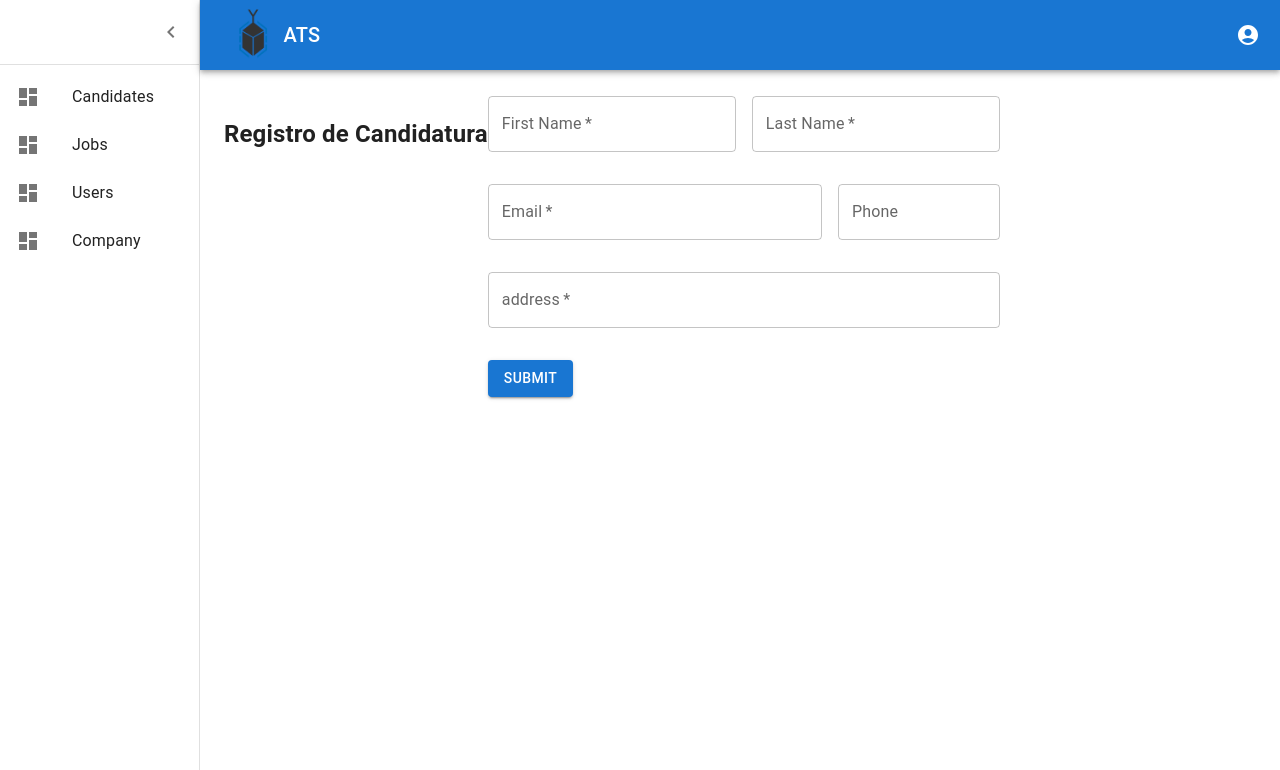
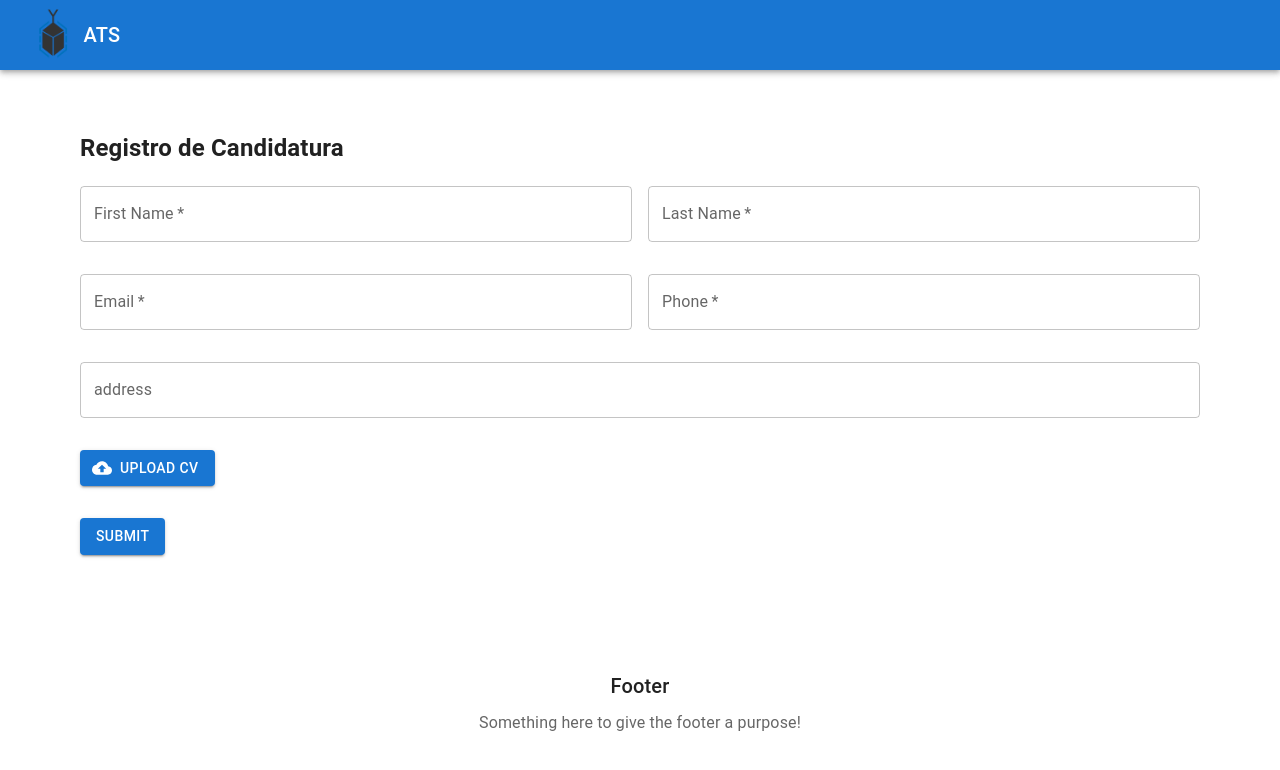
Before and after one commit to BeneharoFranco/atsFronted, a React (Vite) app: page /Register in a window 1280 px wide. Shown: the top 770 px of the page. Built offline with nearby package versions, Linux system fonts and the light colour scheme; sample sign-in values are in the browser's storage.

Commit message:
primera version mvp

```diff
--- a/src/components/Header/Header.jsx
+++ b/src/components/Header/Header.jsx
@@ -48,13 +48,13 @@ const Header = ({open, toggleDrawer, drawerWidth}) => {
     setAnchorEl(null);
     // localStorage.removeItem("token");
     // localStorage.removeItem("role");
-    // navigate("/Login");
-    // navigate("/Home");
+    // navigate("/Gestion/Login");
+    // navigate("/Gestion/Home");
   };
   const logout = () => {
     localStorage.removeItem("token");
     localStorage.removeItem("role");
-    navigate("/Login");
+    navigate("/Gestion/Login");
   }
 
   return (
@@ -128,7 +128,7 @@ const Header = ({open, toggleDrawer, drawerWidth}) => {
             onClose={handleClose}
           >
             <MenuItem onClick={() => {handleClose();navigate("/Register");}}>Register</MenuItem>
-            {localStorage.getItem("token") ? <MenuItem onClick={logout}>Log Out</MenuItem> : <MenuItem onClick={() => {handleClose(); navigate("/Login")}}>Login</MenuItem>}
+            {localStorage.getItem("token") ? <MenuItem onClick={logout}>Log Out</MenuItem> : <MenuItem onClick={() => {handleClose(); navigate("/Gestion/Login")}}>Login</MenuItem>}
 
           </Menu>
           </Toolbar>
--- /dev/null
+++ b/src/layouts/Public/Public.jsx
@@ -0,0 +1,96 @@
+import React from 'react';
+import PropTypes from 'prop-types';
+// import classNames from 'classnames';
+import { Link, Outlet } from 'react-router-dom';
+import { AppBar, Box, CssBaseline, Toolbar, Typography } from '@mui/material';
+import logo from "../../assets/logo.png";
+
+/*
+const styles = theme => ({
+  appBar: {
+    position: 'relative',
+  },
+  icon: {
+    marginRight: theme.spacing.unit * 2,
+  },
+  heroUnit: {
+    backgroundColor: theme.palette.background.paper,
+  },
+  heroContent: {
+    maxWidth: 600,
+    margin: '0 auto',
+    padding: `${theme.spacing.unit * 8}px 0 ${theme.spacing.unit * 6}px`,
+  },
+  heroButtons: {
+    marginTop: theme.spacing.unit * 4,
+  },
+  layout: {
+    width: 'auto',
+    marginLeft: theme.spacing.unit * 3,
+    marginRight: theme.spacing.unit * 3,
+    [theme.breakpoints.up(1100 + theme.spacing.unit * 3 * 2)]: {
+      width: 1100,
+      marginLeft: 'auto',
+      marginRight: 'auto',
+    },
+  },
+  cardGrid: {
+    padding: `${theme.spacing.unit * 8}px 0`,
+  },
+  card: {
+    height: '100%',
+    display: 'flex',
+    flexDirection: 'column',
+  },
+  cardMedia: {
+    paddingTop: '56.25%', // 16:9
+  },
+  cardContent: {
+    flexGrow: 1,
+  },
+  footer: {
+    backgroundColor: theme.palette.background.paper,
+    padding: theme.spacing.unit * 6,
+  },
+});
+*/
+
+const Public = ({ children/*, classes*/ }) => {
+  return (
+    <React.Fragment>
+      <CssBaseline />
+      <AppBar position="static">
+        <Toolbar>
+            <Typography component="h1" variant="h6" color="inherit" noWrap sx={{ flexGrow: 1 }} >
+                <Link /* to={"/Home"} */ style={{ textDecoration: "none", color: "inherit", display: "flex", alignItems: "center", }} >
+                    <img src={logo} alt="Company Logo" style={{ height: "70px" }} />
+                    ATS
+                </Link>
+            </Typography>
+        </Toolbar>
+      </AppBar>
+
+      <Box component={"main"} minHeight={"75vh"} container spacing={3} width={"100%"} sx={{ px:10, py:5 }} >
+        {children ?? <Outlet />}
+      </Box>
+      {/* Footer */}
+      <footer /*className={classes.footer}*/>
+        <Typography variant="h6" align="center" gutterBottom>
+          Footer
+        </Typography>
+        <Typography variant="subtitle1" align="center" color="textSecondary" component="p">
+          Something here to give the footer a purpose!
+        </Typography>
+      </footer>
+      {/* End footer */}
+    </React.Fragment>
+  );
+}
+
+Public.propTypes = {
+//   classes: PropTypes.object.isRequired,
+  children: PropTypes.object,
+};
+
+export default Public;
+// export default withStyles(styles)(Public);
--- a/src/layouts/Root.jsx
+++ b/src/layouts/Root.jsx
@@ -11,16 +11,16 @@ let pages = [];
 
 const pagesAdmin = [
   // { name: "Home", path: "/Home" },
-  { name: "Candidates", path: "/Candidate" },
-  { name: "Jobs", path: "/JobOpening" },
-  { name: "Users", path: "/User" },
-  { name: "Company", path: "/Company" },
+  { name: "Candidates", path: "/Gestion/Candidate" },
+  { name: "Jobs", path: "/Gestion/JobOpening" },
+  { name: "Users", path: "/Gestion/User" },
+  { name: "Company", path: "/Gestion/Company" },
 ];
 
 const pagesRecruiter = [
   // { name: "Home", path: "/Home" },
-  { name: "Candidates", path: "/Candidate" },
-  { name: "Jobs", path: "/JobOpening" },
+  { name: "Candidates", path: "/Gestion/Candidate" },
+  { name: "Jobs", path: "/Gestion/JobOpening" },
 ];
 
 // const pages = [
--- a/src/page/Candidate/CandidateAdd/CandidateAdd.jsx
+++ b/src/page/Candidate/CandidateAdd/CandidateAdd.jsx
@@ -9,12 +9,25 @@ import {
   Container,
   Stack,
   Alert,
+  styled,
 } from "@mui/material";
 import FormControlLabel from "@mui/material/FormControlLabel";
-
+import CloudUploadIcon from '@mui/icons-material/CloudUpload';
 import UploadFile from "../../../components/UploadFile/UploadFile";
 import { createCandidate } from "../../../services/candidateService";
 import { useNavigate } from "react-router-dom";
+
+const VisuallyHiddenInput = styled('input')({
+  clip: 'rect(0 0 0 0)',
+  clipPath: 'inset(50%)',
+  height: 1,
+  overflow: 'hidden',
+  position: 'absolute',
+  bottom: 0,
+  left: 0,
+  whiteSpace: 'nowrap',
+  width: 1,
+});
 
 const CandidateAdd = () => {
   const [form, setForm] = React.useState({
@@ -27,12 +40,36 @@ const CandidateAdd = () => {
     photo: null,
   });
 
+  // const [formData, setFormData] = React.useState(new FormData());
+
   const handleChange = (event) => {
     const { id, name, value } = event.target;
     setForm({
       ...form,
       [id || name]: value,
     });
+  };
+  // OnChange File
+  const handleFileUpload = (event) => {
+    const file = event.target.files[0];
+
+    const reader = new FileReader();
+    reader.readAsText(file);
+    reader.onload = function() {
+      console.log(reader.result);
+      setForm({
+        ...form,
+        resume: reader.result,
+      });
+    };
+
+    reader.onerror = function() {
+      console.log(reader.error);
+    };
+    // const formData = new FormData();
+    // formData.append('resume', file);
+
+    // setFormData(formData);
   };
 
   const navigate = useNavigate();
@@ -45,10 +82,19 @@ const CandidateAdd = () => {
   const handleSubmit = async (event) => {
     event.preventDefault();
 
+    // for (var key in form){
+    //   var value = form[key];
+    //   formData.append(key, value);
+    //   setFormData(formData);
+    // }
+
     const { message } = await createCandidate(form);
+    // const { message } = await createCandidate(formData);
+    // setFormData(new FormData());
     if (message == "Candidate created") {
       setAlert(true);
     }
+
   };
 
   const [value, setValue] = useState("");
@@ -118,6 +164,8 @@ const CandidateAdd = () => {
             error={error}
             helperText={error ? "Only numbers are allowed" : ""}
             value={form.phone}
+            fullWidth
+            required
             onChange={handleChangeNum}
           />
         </Stack>
@@ -129,12 +177,18 @@ const CandidateAdd = () => {
           label="address"
           onChange={handleChange}
           value={form.address}
-          required
           fullWidth
           sx={{ mb: 4 }}
         />
 
-        {/*  <div>  <UploadFile /> </div> */}
+
+        <Stack spacing={2} direction="row" sx={{ marginBottom: 4 }}>
+          <Button component="label" role={undefined} variant="contained" tabIndex={-1} startIcon={<CloudUploadIcon />} >
+            Upload CV
+            <VisuallyHiddenInput id="resume" name="resume" type="file" onChange={handleFileUpload}/>
+          </Button>
+        </Stack>
+
         <Button
           type="submit"
           variant="contained"
--- a/src/page/Login/Login.jsx
+++ b/src/page/Login/Login.jsx
@@ -30,9 +30,9 @@ const Login = () => {
       const data = await login(formData);
       console.log("Login successful:", data);
       if (data.role == "admin"){
-        navigate("/User");
+        navigate("/Gestion/User");
       }else if (data.role == "recruiter") {
-        navigate("/JobOpening");
+        navigate("/Gestion/JobOpening");
       } else {
         setAlert(true)
       }
--- a/src/page/Users/UserAdd/UserAdd.20240625.jsx
+++ b/src/page/Users/UserAdd/UserAdd.20240625.jsx
@@ -40,7 +40,7 @@ const UserAdd = () => {
     event.preventDefault();
     console.log(form);
     await createOneUser(form);
-    navigate("/User");
+    navigate("/Gestion/User");
   };
 
   const [value, setValue] = useState("");
--- a/src/router/index.jsx
+++ b/src/router/index.jsx
@@ -11,10 +11,28 @@ import EditJobOpening from "../page/JobOpening/Edit/Edit";
 import UserAdd from "../page/Users/UserAdd/UserAdd";
 import Candidate from "../page/Candidate/Candidate";
 import CandidateAdd from "../page/Candidate/CandidateAdd/CandidateAdd";
+import Public from "../layouts/Public/Public";
 
 const router = createBrowserRouter([
   {
-    path: "",
+    path: "/Gestion/login",
+    element: <Login />,
+    loader: () => {
+      if ( localStorage.getItem("token") && localStorage.getItem("token") !== undefined ) {
+        if (localStorage.getItem("role") == "admin") {
+          return redirect("/Gestion/User");
+        } else if(localStorage.getItem("role") == "recruiter") {
+          return redirect("/Gestion/Candidate");
+        } else{
+          return null;
+        }
+      } else {
+        return null;
+      }
+    },
+  },
+  {
+    path: "/Gestion",
     element: <Root />,
     errorElement: (
       <Root>
@@ -23,19 +41,19 @@ const router = createBrowserRouter([
     ),
     children: [
       {
-        path: "",
+        path: "/Gestion",
         element: <CandidateAdd />,
         loader: () => {
           if ( !localStorage.getItem("token") || localStorage.getItem("token") == undefined ) {
             localStorage.removeItem("token");
             localStorage.removeItem("role");
-            return redirect("/Register"); //If the user isn't logged in, we redirect to the login page.
+            return redirect("/Gestion/Login"); //If the user isn't logged in, we redirect to the login page.
           } else if (localStorage.getItem("role") == "admin") {
-            return redirect("/User");
+            return redirect("/Gestion/User");
           } else if(localStorage.getItem("role") == "recruiter") {
-            return redirect("/Candidate");
+            return redirect("/Gestion/Candidate");
           } else{
-            return null;
+            return redirect("/Gestion/Login");
           }
         },
       },
@@ -49,62 +67,48 @@ const router = createBrowserRouter([
       //     ) {
       //       localStorage.removeItem("token");
       //       localStorage.removeItem("role");
-      //       return redirect("/login"); //If the user isn't logged in, we redirect to the login page.
+      //       return redirect("/Gestion/login"); //If the user isn't logged in, we redirect to the login page.
       //     } else {
       //       return null;
       //     }
       //   },
       // },
       {
-        path: "/User",
+        path: "/Gestion/User",
         element: <User />,
         loader: () => {
           if ( !localStorage.getItem("token") || localStorage.getItem("token") == undefined ) {
             localStorage.removeItem("token");
             localStorage.removeItem("role");
-            return redirect("/login"); //If the user isn't logged in, we redirect to the login page.
+            return redirect("/Gestion/login"); //If the user isn't logged in, we redirect to the login page.
           } else if (localStorage.getItem("role") == "recruiter") {
-            return redirect("/Candidate");
+            return redirect("/Gestion/Candidate");
           } else{
             return null;
           }
         },
       },
       {
-        path: "/Candidate",
+        path: "/Gestion/Candidate",
         element: <Candidate />,
         loader: () => {
           if ( !localStorage.getItem("token") || localStorage.getItem("token") == undefined ) {
             localStorage.removeItem("token");
             localStorage.removeItem("role");
-            return redirect("/login"); //If the user isn't logged in, we redirect to the login page.
+            return redirect("/Gestion/login"); //If the user isn't logged in, we redirect to the login page.
           } else{
             return null;
           }
         },
       },
       {
-        path: "/Register",
-        element: <CandidateAdd />/* ,
-        loader: () => {
-          if (
-            !localStorage.getItem("token") ||
-            localStorage.getItem("token") == undefined
-          ) {
-            localStorage.removeItem("token");
-            localStorage.removeItem("role");
-            return redirect("/login"); //If the user isn't logged in, we redirect to the login page.
-          }
-        }, */
-      },
-      {
-        path: "/JobOpening",
+        path: "/Gestion/JobOpening",
         element: <JobOpening />,
         loader: () => {
           if ( !localStorage.getItem("token") || localStorage.getItem("token") == undefined ) {
             localStorage.removeItem("token");
             localStorage.removeItem("role");
-            return redirect("/login"); //If the user isn't logged in, we redirect to the login page.
+            return redirect("/Gestion/login"); //If the user isn't logged in, we redirect to the login page.
           } else {
             return null;
           }
@@ -117,20 +121,31 @@ const router = createBrowserRouter([
     ],
   },
   {
-    path: "/login",
-    element: <Login />,
+    path: "",
+    element: <Public />,
+    errorElement: (
+      <Root>
+        <NotFound />
+      </Root>
+    ),
+    children: [
+      {
+        path: "",
+        element: <CandidateAdd />,
+        loader: () => {
+          return redirect("/Register");
+        },
+      },
+      {
+        path: "/Register",
+        element: <CandidateAdd />,
+        loader: () => {
+          return null;
+        },
+      },
+    ],
     loader: () => {
-      if ( localStorage.getItem("token") && localStorage.getItem("token") !== undefined ) {
-        if (localStorage.getItem("role") == "admin") {
-          return redirect("/User");
-        } else if(localStorage.getItem("role") == "recruiter") {
-          return redirect("/Candidate");
-        } else{
-          return null;
-        }
-      } else {
-        return null;
-      }
+      return null;
     },
   },
 ]);
```
Also changed, not shown: src/layouts/Public/Public.css (added).
